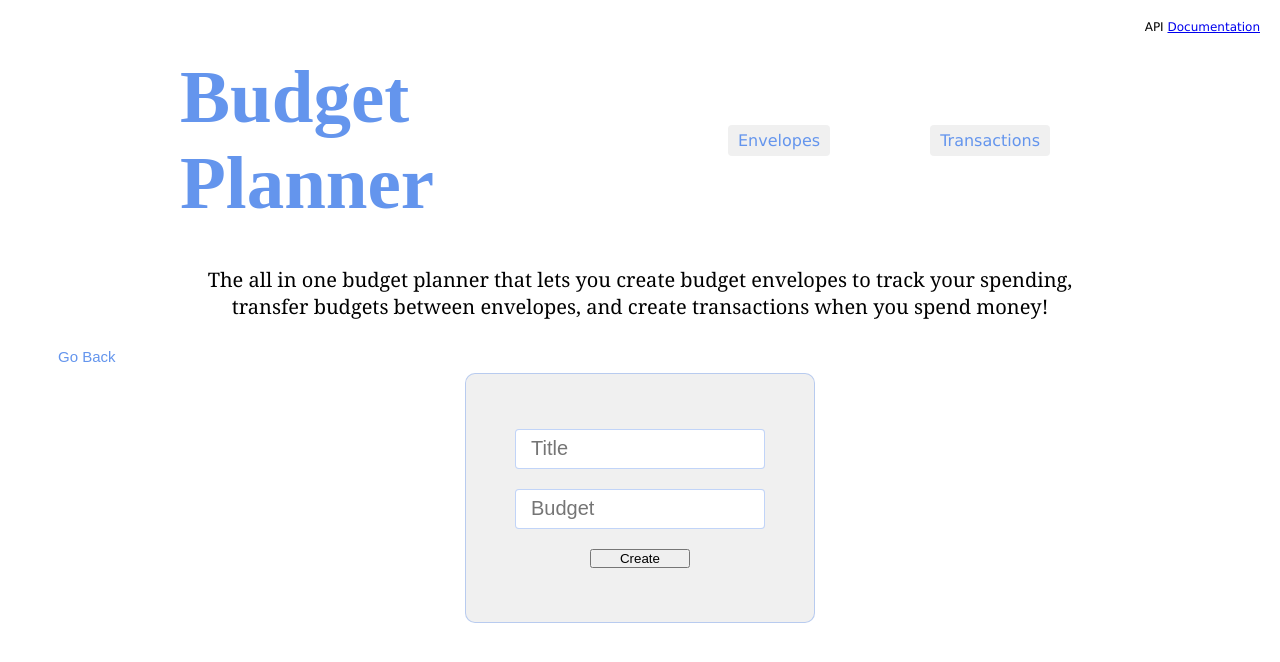
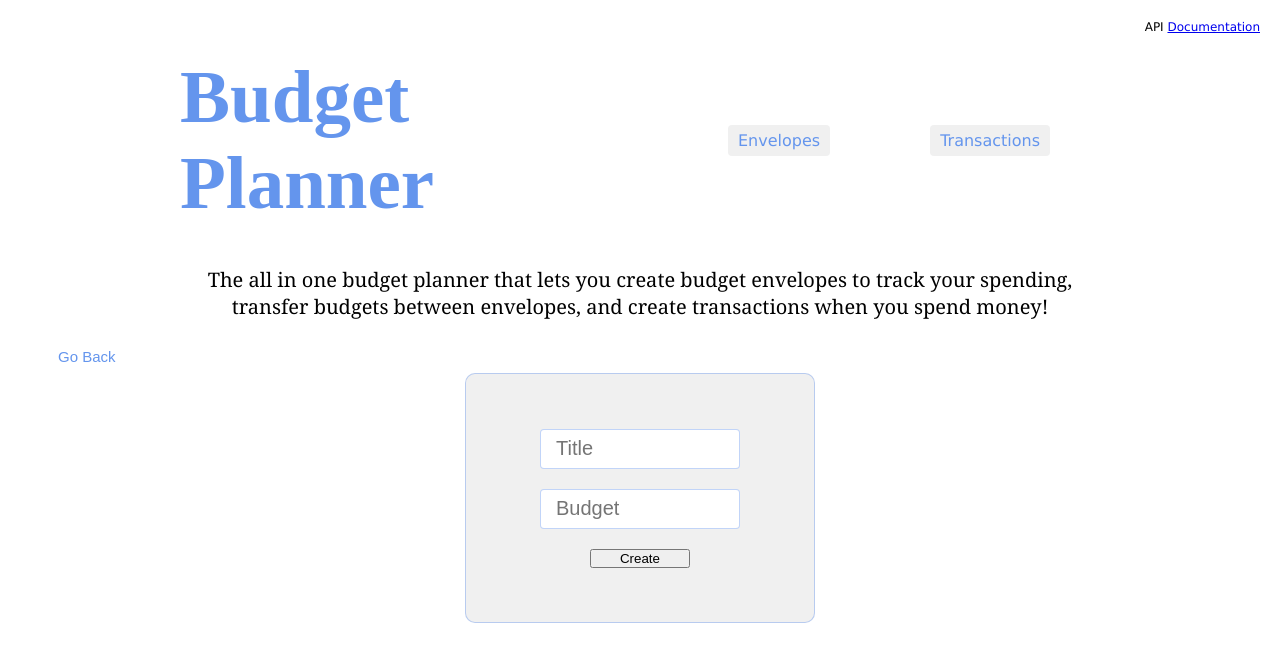
Before and after one commit to HaydnMeyburgh/personal-budget-planner, a React app in the folder client/: page /addEnvelope in a window 1280 px wide. Shown: the top 662 px of the page. Built offline with nearby package versions, Linux system fonts and the light colour scheme.

Commit message:
adjusted inbox sizes to be the same width

```diff
--- a/client/src/components/envelopes/addEnvelope/addEnvelope.css
+++ b/client/src/components/envelopes/addEnvelope/addEnvelope.css
@@ -32,7 +32,7 @@
 .new-envelope-title, .new-envelope-budget {
   display: flex;
   margin: 10px;
-  width: 250px;
+  width: 200px;
   height: 40px;
   font-size: 20px;
   padding-left: 15px;
--- a/client/src/components/envelopes/envelopeDetails/envelopeDetails.css
+++ b/client/src/components/envelopes/envelopeDetails/envelopeDetails.css
@@ -31,7 +31,7 @@
 .envelope-details-title, .envelope-details-budget {
   display: flex;
   margin: 25px;
-  width: 250px;
+  width: 200px;
   height: 40px;
   font-size: 20px;
   padding-left: 15px;
--- a/client/src/components/transactions/addTransaction/addTransaction.css
+++ b/client/src/components/transactions/addTransaction/addTransaction.css
@@ -32,7 +32,7 @@
 
 .new-transaction-recipient, .new-transaction-amount {
   margin: 10px;
-  width: 250px;
+  width: 200px;
   height: 40px;
   font-size: 20px;
   padding-left: 15px;
@@ -42,7 +42,7 @@
 
 .new-transaction-date {
   margin: 10px;
-  width: 250px;
+  width: 200px;
   height: 40px;
   border-radius: 4px;
   border: 0.5px solid #6494ed65;
```
